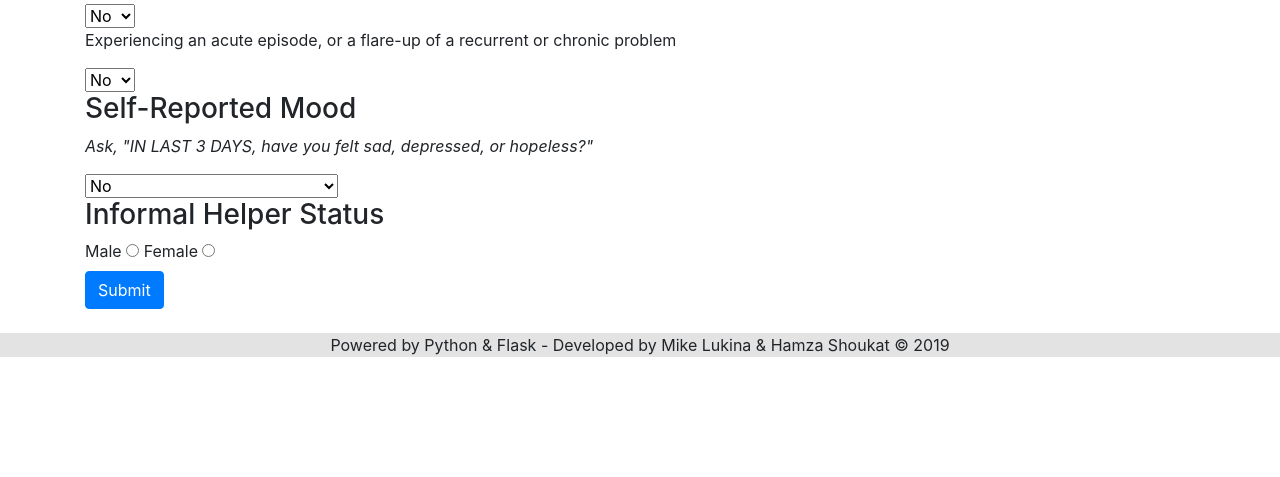
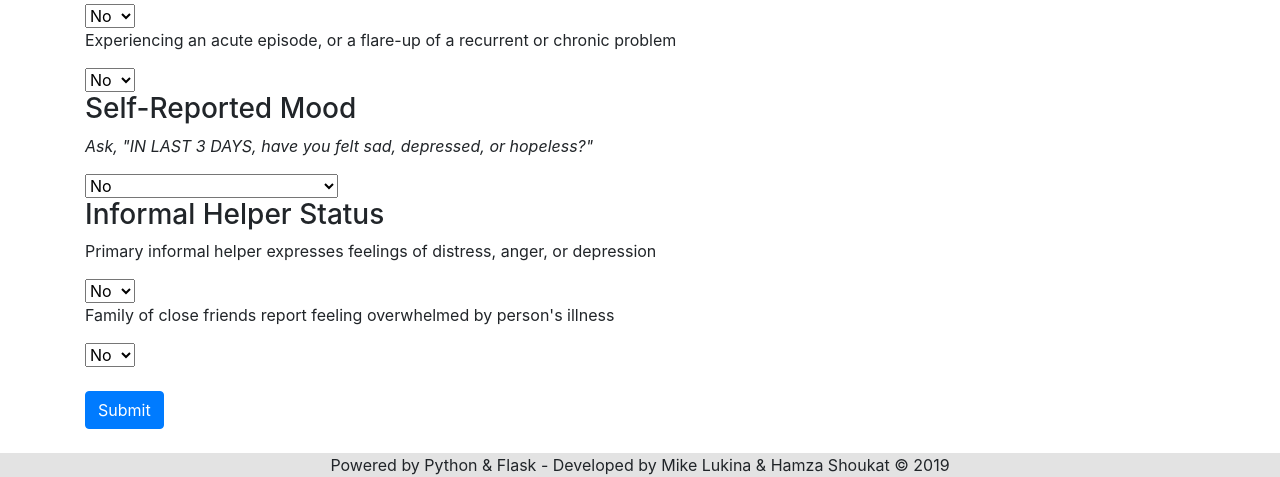
Before and after one commit to hshoukat97/Hamza-Shoukat, a Flask app: page /team4/screener_instance in a window 1280 px wide. Shown: the part 913-1390 px from the top of the page. Before the commit the page ends 1270 px from the top, so only its background shows below. Run offline with Flask 2, Linux system fonts and the light colour scheme; some libraries are stand-ins or nearby versions.

Commit message:
Algorithm solved!

```diff
--- a/app.py
+++ b/app.py
@@ -69,17 +69,7 @@ def screener_instance():
         return render_template('screener_instance.html')
 
     elif request.method == 'POST':
-        first_name = request.form['first_name']
-        last_name = request.form['last_name']
-
-        cursor = g.db_conn.cursor()
-        cursor.execute('INSERT INTO screener_instance(first_name, last_name) VALUES (%s, %s)',
-            (first_name, last_name))
-
-        g.db_conn.commit()
-        cursor.close()
-
-        return redirect(url_for('dashboard'))
+        return redirect(url_for('screener_instance'))
 
 if __name__ == '__main__':
     app.run(host='localhost', port='5004', debug=True)
--- a/static/js/aua-algorithm.js
+++ b/static/js/aua-algorithm.js
@@ -28,12 +28,10 @@ function get_self_reported_health_value() {
   }
 }
 
-function get_dyspnea_or_unstable_value() {
-  var dyspnea_value = document.getElementById("self-reported-health").value;
-  var instability_of_conditions_a_value = document.getElementById("instability-of-conditions-a")
+function get_dyspnea_value() {
+  var dyspnea_value = document.getElementById("dyspnea").value;
 
-  if (dyspnea_value == 1 || dyspnea_value == 2 || dyspnea_value == 3 ||
-      instability_of_conditions_a_value == 1) {
+  if (dyspnea_value == 1 || dyspnea_value == 2 || dyspnea_value == 3) {
     return true;
   }
   else {
@@ -42,7 +40,7 @@ function get_dyspnea_or_unstable_value() {
 }
 
 function get_unstable_value() {
-  var instability_of_conditions_a_value = document.getElementById("instability-of-conditions-a")
+  var instability_of_conditions_a_value = document.getElementById("instability-of-conditions-a").value;
 
   if (instability_of_conditions_a_value == 1) {
     return true;
@@ -52,10 +50,32 @@ function get_unstable_value() {
   }
 }
 
-function get_unstable_value() {
-  var instability_of_conditions_a_value = document.getElementById("instability-of-conditions-a")
+function get_informal_helper_status() {
+  var informal_helper_status_b_value = document.getElementById("informal-helper-status-b").value;
 
-  if (instability_of_conditions_a_value == 1) {
+  if (informal_helper_status_b_value == 1) {
+    return true;
+  }
+  else {
+    return false;
+  }
+}
+
+function get_self_reported_mood_value() {
+  var self_reported_mood_value = document.getElementById("self-reported-mood").value;
+
+  if (self_reported_mood_value == 1) {
+    return true;
+  }
+  else {
+    return false;
+  }
+}
+
+function get_personal_hygiene_value() {
+  var personal_hygiene_value = document.getElementById("personal-hygiene").value;
+
+  if (personal_hygiene_value == 1) {
     return true;
   }
   else {
@@ -64,22 +84,39 @@ function get_unstable_value() {
 }
 
 function get_assessment_urgency_score() {
-  if (get_self_reliance_index() === true && get_self_reported_health_value() ==
-      false && get_dyspnea_or_unstable_value() == false) {
+  if (get_self_reliance_index() == true && get_self_reported_health_value() ==
+      false && (get_dyspnea_value() == false && get_unstable_value() == false)) {
     return aua_score = 2;
   }
-  else if (get_self_reliance_index() === true && get_self_reported_health_value() ==
-            false && get_dyspnea_or_unstable_value() == true) {
+  else if (get_self_reliance_index() == true && get_self_reported_health_value() ==
+            false && (get_dyspnea_value() == true || get_unstable_value() == true)) {
     return aua_score = 3;
   }
-  else if (get_self_reliance_index() === true && get_self_reported_health_value() ==
+  else if (get_self_reliance_index() == true && get_self_reported_health_value() ==
             true && get_unstable_value() == false) {
     return aua_score = 1;
   }
-  else if (get_self_reliance_index() === true && get_self_reported_health_value() ==
-            true && get_unstable_value() == false) {
+  else if (get_self_reliance_index() == true && get_self_reported_health_value() ==
+            true && get_unstable_value() == true) {
     return aua_score = 3;
   }
+  else if (get_self_reliance_index() == false && get_informal_helper_status() == true) {
+    return aua_score = 6;
+  }
+  else if (get_self_reliance_index() == false && get_informal_helper_status() ==
+            false && get_self_reported_mood_value() == true) {
+    return aua_score = 6;
+  }
+  else if (get_self_reliance_index() == false && get_informal_helper_status() ==
+            false && get_self_reported_mood_value() == false &&
+            get_personal_hygiene_value() == false) {
+    return aua_score = 4;
+}
+else if (get_self_reliance_index() == false && get_informal_helper_status() ==
+          false && get_self_reported_mood_value() == false &&
+          get_personal_hygiene_value() == true) {
+    return aua_score = 5;
+}
   else {
     return aua_score = "error";
   }
@@ -88,9 +125,11 @@ function get_assessment_urgency_score() {
 function calculate_aua_score() {
   console.log("self reliance index: " + get_self_reliance_index());
   console.log("self reported health value: " + get_self_reported_health_value());
-  console.log("dyspnea or unstable value: " + get_dyspnea_or_unstable_value());
+  console.log("dyspnea value: " + get_dyspnea_value());
   console.log("unstable value: " + get_unstable_value());
-
+  console.log("informal helper value: " + get_informal_helper_status());
+  console.log("self reported mood value: " + get_self_reported_mood_value());
+  console.log("personal hygiene value: " + get_personal_hygiene_value());
   if (get_assessment_urgency_score() >= 3) {
     alert("Your assessment urgency score is " + get_assessment_urgency_score() + "\nThis patient requires a CHA assessment");
   }
--- a/templates/identification_information.html
+++ b/templates/identification_information.html
@@ -3,7 +3,8 @@
 
 <h2 class="form-section-header">Section A - Identification Information</h2>
 
-<form action="/team4/identification_information" method="post" enctype="application/x-www-form-urlencoded">
+<form action="/team4/identification_information" method="post"
+  enctype="application/x-www-form-urlencoded">
   <h3>Name</h3>
   <div class="form-group row">
     <label for="first-name" class="col-sm-2 col-form-label">First Name</label>
--- a/templates/screener_instance.html
+++ b/templates/screener_instance.html
@@ -5,7 +5,8 @@
 <h3>Search Patient</h3>
 <label>Name:</label>
 <input type="text" class="text-box" id="name" name="name">
-  <form class="new-instance" id="aua" action="/team4/screener_instance" method="post" enctype="application/x-www-form-urlencoded"></form>
+<form class="new-instance" id="aua" action="/team4/screener_instance" method="post"
+  enctype="application/x-www-form-urlencoded">
   <h3 class="form-header">Cognitive Skills for Daily Decision Making</h3>
   <p class="description"><i>Making decisions regarding tasks of daily life -
       e.g., when to get up or have meals, which clothes to wear or
@@ -64,7 +65,7 @@
   <h3 class="form-header">Instability of Conditions</h3>
   <p>Conditions/diseases make cognitive, ADL, mood, or behaviour patterns
     unstable (fluctuating, precarious, or deteriorating)</p>
-  <select name="instability-of-conditions-a" id="instability-of-conditions-a">
+  <select id="instability-of-conditions-a" name="instability-of-conditions-a">
     <option value=0>No</option>
     <option value=1>Yes</option>
   </select>
@@ -77,18 +78,26 @@
   <p class="description"><i>Ask, "IN LAST 3 DAYS, have you felt sad,
       depressed, or hopeless?"</i>
   </p>
-    <select name="self-reported-mood">
-        <option value="no">No</option>
-        <option value="yes">Yes</option>
-        <option value="no-response">Could not (would not) respond</option>
+  <select name="self-reported-mood" id="self-reported-mood">
+    <option value=0>No</option>
+    <option value=1>Yes</option>
+    <option value=8>Could not (would not) respond</option>
   </select>
   <h3 class="form-header">Informal Helper Status</h3>
-  <label for="male">Male</label>
-    <input type="radio" class="radio" id="male" name="sex" value="male">
-  </label>
-  <label for="female">Female</label>
-    <input type="radio" class="radio" id="female" name="sex" value="female"><br />
-    <button type="submit" class="btn btn-primary" onclick="calculate_aua_score()">Submit</button>
+  <p>Primary informal helper expresses feelings of distress, anger, or depression</p>
+  <select name="informal-helper-status-a" id="informal-helper-status-a">
+    <option value=0>No</option>
+    <option value=1>Yes</option>
+  </select>
+  <p>Family of close friends report feeling overwhelmed by person's illness</p>
+  <select name="informal-helper-status-b" id="informal-helper-status-b">
+    <option value=0>No</option>
+    <option value=1>Yes</option>
+  </select>
   <br /><br />
 
+  <button type="submit" class="btn btn-primary" onclick="calculate_aua_score()">Submit</button>
+</form>
+<br />
+
 {% endblock %}
```
Lines whose indentation alone changed are shown as unchanged.
